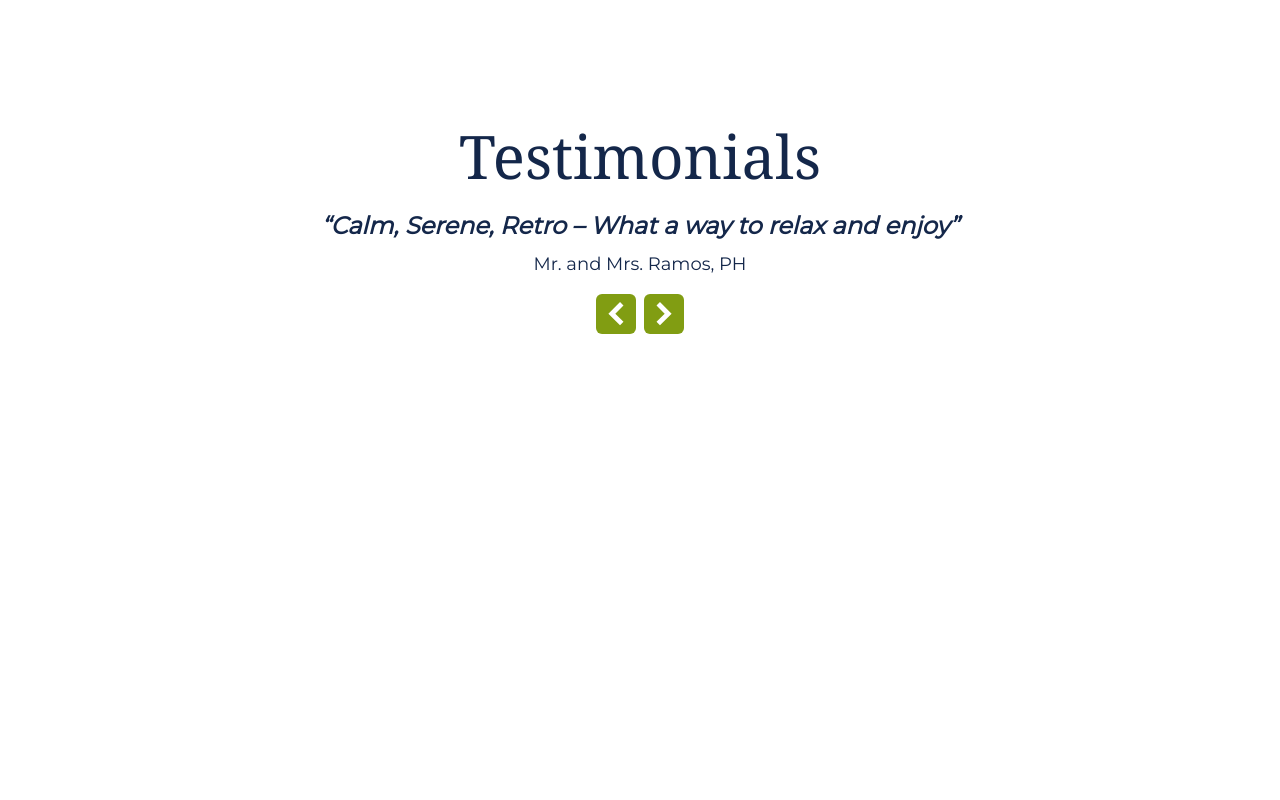
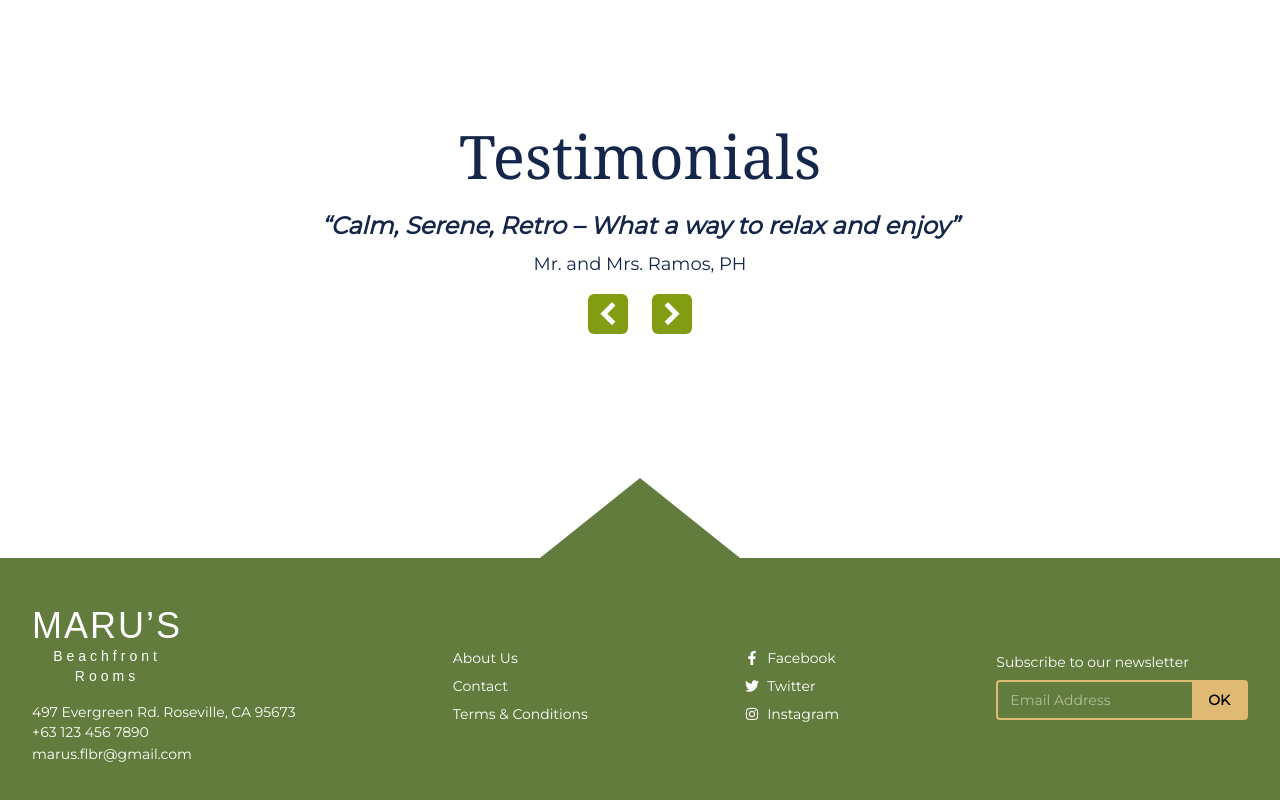
Before and after one commit to Mabsrencode/maru-beachfront-rooms, a Next.js app: page / in a window 1280 px wide. Shown: the part 1906-2706 px from the top of the page. Before the commit the page ends 2336 px from the top, so only its background shows below. Built offline with nearby package versions, Linux system fonts and the light colour scheme; a web font is replaced by a local one.

Commit message:
FEAT: Footer component.

```diff
--- a/app/(root)/layout.tsx
+++ b/app/(root)/layout.tsx
@@ -1,3 +1,4 @@
+import Footer from "@/components/common/Footer/Footer";
 import Header from "@/components/common/Header/Header";
 import React, { ReactNode } from "react";
 
@@ -6,6 +7,7 @@ const Layout = ({ children }: { children: ReactNode }) => {
     <>
       <Header />
       <main>{children}</main>
+      <Footer />
     </>
   );
 };
--- a/app/globals.css
+++ b/app/globals.css
@@ -52,3 +52,16 @@ body {
   left: 50%;
   transform: translate(-50%, -50%);
 }
+
+footer::before {
+  content: "";
+  position: absolute;
+  top: -200px;
+  left: 50%;
+  transform: translateX(-50%);
+  clip-path: polygon(50% 60%, 0% 100%, 100% 100%);
+  width: 200px;
+  height: 200px;
+  background: var(--primary-color);
+  z-index: -1;
+}
--- a/components/common/Footer/Footer.tsx
+++ b/components/common/Footer/Footer.tsx
@@ -1,7 +1,64 @@
-import React from "react";
+import Link from "next/link";
+import { FaFacebookF, FaTwitter, FaInstagram } from "react-icons/fa";
 
 const Footer = () => {
-  return <div>Footer</div>;
+  return (
+    <footer className="bg-primary text-white px-8 py-12 relative mt-32">
+      <div className="max-w-7xl mx-auto flex items-center justify-between gap-8">
+        <div>
+          <div className="max-w-min">
+            <h2 className="text-4xl font-primary tracking-[2px]">MARU’S</h2>
+            <p className="text-sm leading-5 tracking-[4px] font-primary text-center">
+              Beachfront
+              <br />
+              Rooms
+            </p>
+          </div>
+          <div>
+            <p className="mt-4 text-sm">
+              497 Evergreen Rd. Roseville, CA 95673
+            </p>
+            <p className="text-sm">+63 123 456 7890</p>
+            <Link href={"mailto:marus.flbr@gmail.com"} className="text-sm">
+              marus.flbr@gmail.com
+            </Link>
+          </div>
+        </div>
+        <div className="space-y-2 text-sm grid">
+          <Link href={""}>About Us</Link>
+          <Link href={""}>Contact</Link>
+          <Link href={""}>Terms & Conditions</Link>
+        </div>
+        <div className="space-y-2 text-sm">
+          <Link href={""} className="flex items-center gap-2">
+            <FaFacebookF />
+            <span>Facebook</span>
+          </Link>
+          <Link href={""} className="flex items-center gap-2">
+            <FaTwitter />
+            <span>Twitter</span>
+          </Link>
+          <Link href={""} className="flex items-center gap-2">
+            <FaInstagram />
+            <span>Instagram</span>
+          </Link>
+        </div>
+        <div>
+          <p className="text-sm mb-2">Subscribe to our newsletter</p>
+          <div className="flex border-2 border-accent rounded">
+            <input
+              type="email"
+              placeholder="Email Address"
+              className="px-3 py-2 text-white text-sm w-full outline-none"
+            />
+            <button className="bg-accent text-black px-4 text-sm font-bold">
+              OK
+            </button>
+          </div>
+        </div>
+      </div>
+    </footer>
+  );
 };
 
 export default Footer;
--- a/components/reusable/Testimonial/Testimonial.tsx
+++ b/components/reusable/Testimonial/Testimonial.tsx
@@ -33,7 +33,7 @@ export default function Testimonial() {
         “{testimonials[index].quote}”
       </blockquote>
       <p className="text-lg">{testimonials[index].author}</p>
-      <div className="mt-4 flex justify-center gap-2">
+      <div className="mt-4 flex justify-center gap-6">
         <button
           onClick={prevTestimonial}
           className="bg-primary-light text-white p-2 rounded-md hover:bg-primary cursor-pointer transition"
```
Also changed, not shown: package.json (+6 -5 lines), 1 other file (tests, documents, lock files or other folders).
